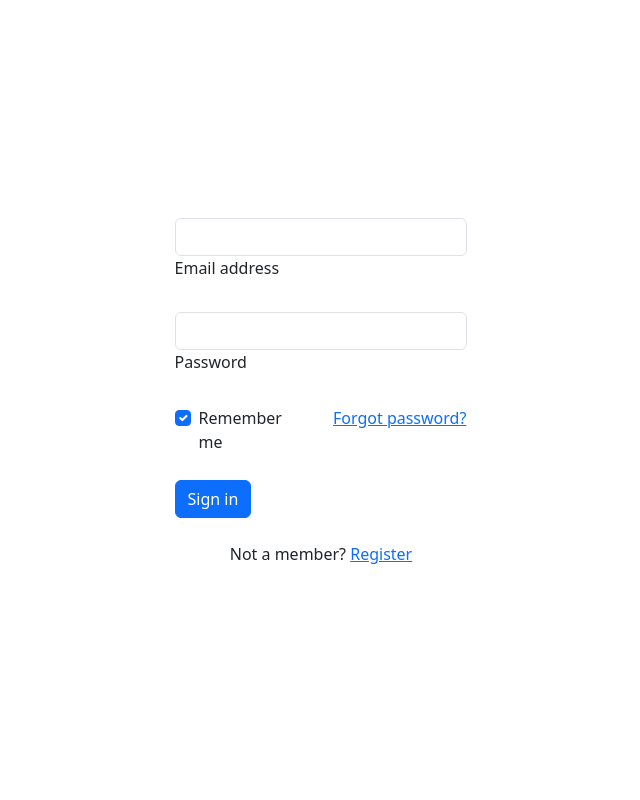
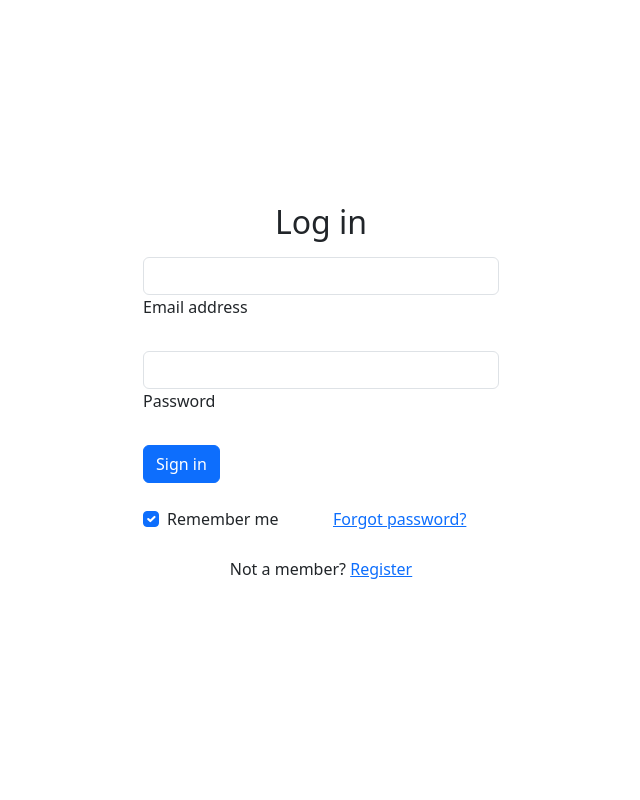
Before and after one commit to sunshards/ADA, a Flask app: page /auth/login in a window 1280 px wide. Shown: the whole page, without its empty margins (319-959 px from the left). Run offline with Flask 3, Linux system fonts and the light colour scheme.

Commit message:
feat: made auth_base for login and register and transformed submit button to input tag

```diff
--- /dev/null
+++ b/src/templates/auth/auth_base.html
@@ -0,0 +1,30 @@
+{% extends 'base.html' %}
+
+{% block content %}
+
+<div class="container h-100 w-100 d-flex flex-column justify-content-center">
+    <div class="row mb-2 text-center">
+        <h2>{% block auth_title %}{% endblock %}</h2>
+    </div>
+
+    <div class="row d-flex justify-content-center">
+        <div class="col-lg-4 col-md-8">
+            <form>
+                {% block fields %}{% endblock %}
+                <!-- Submit button -->
+                <input  type="submit"
+                data-mdb-button-init
+                data-mdb-ripple-init
+                class="btn btn-primary btn-block mb-4"
+                value="{% block submit_text %}{% endblock %}"
+                >
+                </button>
+            </form>
+
+        </div>
+    </div>
+
+    {% block other %}{% endblock %}
+
+</div>
+{% endblock %}
--- a/src/templates/auth/login.html
+++ b/src/templates/auth/login.html
@@ -1,24 +1,25 @@
-{% extends 'base.html' %}
+{% extends 'auth/auth_base.html' %}
 
-{% block content %}
+{% block auth_title %}Log in{% endblock %}
+{% block submit_text%}Sign in{% endblock %}
 
-<div class="container-fluid h-100 w-100 d-flex align-items-center justify-content-center">
-    <form>
-
+{% block fields %}
 <!-- Email input -->
 <div data-mdb-input-init class="form-outline mb-4">
-        <input type="email" id="emailForm" class="form-control" />
+    <input name="email" type="email" id="emailForm" class="form-control" />
     <label class="form-label" for="emailForm">Email address</label>
 </div>
 
 <!-- Password input -->
 <div data-mdb-input-init class="form-outline mb-4">
-        <input type="password" id="passwordForm" class="form-control" />
+    <input name="password" type="password" id="passwordForm" class="form-control" />
     <label class="form-label" for="passwordForm">Password</label>
 </div>
+{% endblock %}
 
-    <div class="row mb-4">
-        <div class="col d-flex justify-content-center">
+{% block other %}
+<div class="row mb-4 d-flex justify-content-center">
+    <div class="col-lg-2 col-md-4">
     <!-- Checkbox -->
         <div class="form-check">
             <input class="form-check-input" type="checkbox" value="" id="rememberMeCheckbox" checked />
@@ -26,26 +27,13 @@
         </div>
     </div>
 
-        <div class="col">
+    <div class="col-lg-2 col-md-4">
         <a href="#!">Forgot password?</a>
     </div>
 </div>
-
-    <!-- Submit button -->
-    <button  type="button"
-    data-mdb-button-init
-    data-mdb-ripple-init
-    class="btn btn-primary btn-block mb-4"
-    >
-    Sign in
-    </button>
 
 <!-- Register buttons -->
 <div class="text-center">
     <p>Not a member? <a href="{{ url_for('auth.register') }}">Register</a></p>
 </div>
-    </form>
-
-</div>
-
 {% endblock %}
```
Also changed, not shown: src/templates/auth/register.html (+4 -21 lines). Lines whose indentation alone changed are shown as unchanged.
